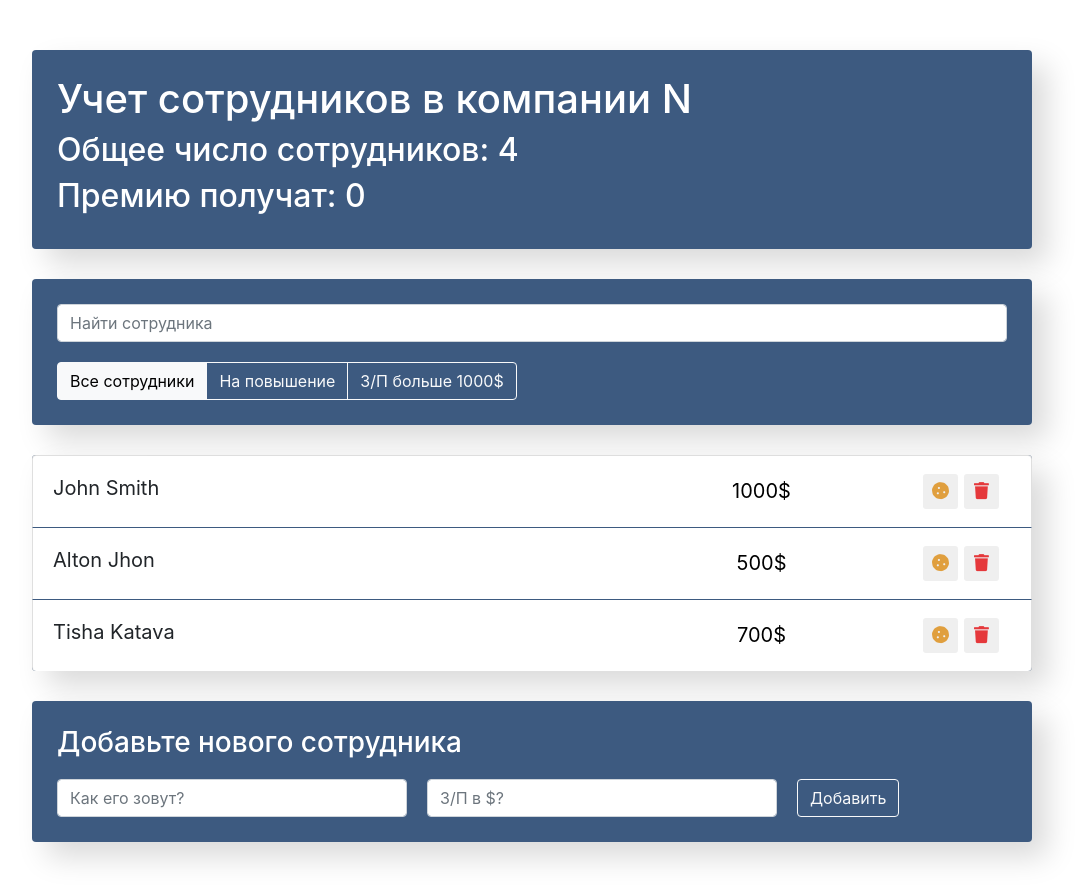
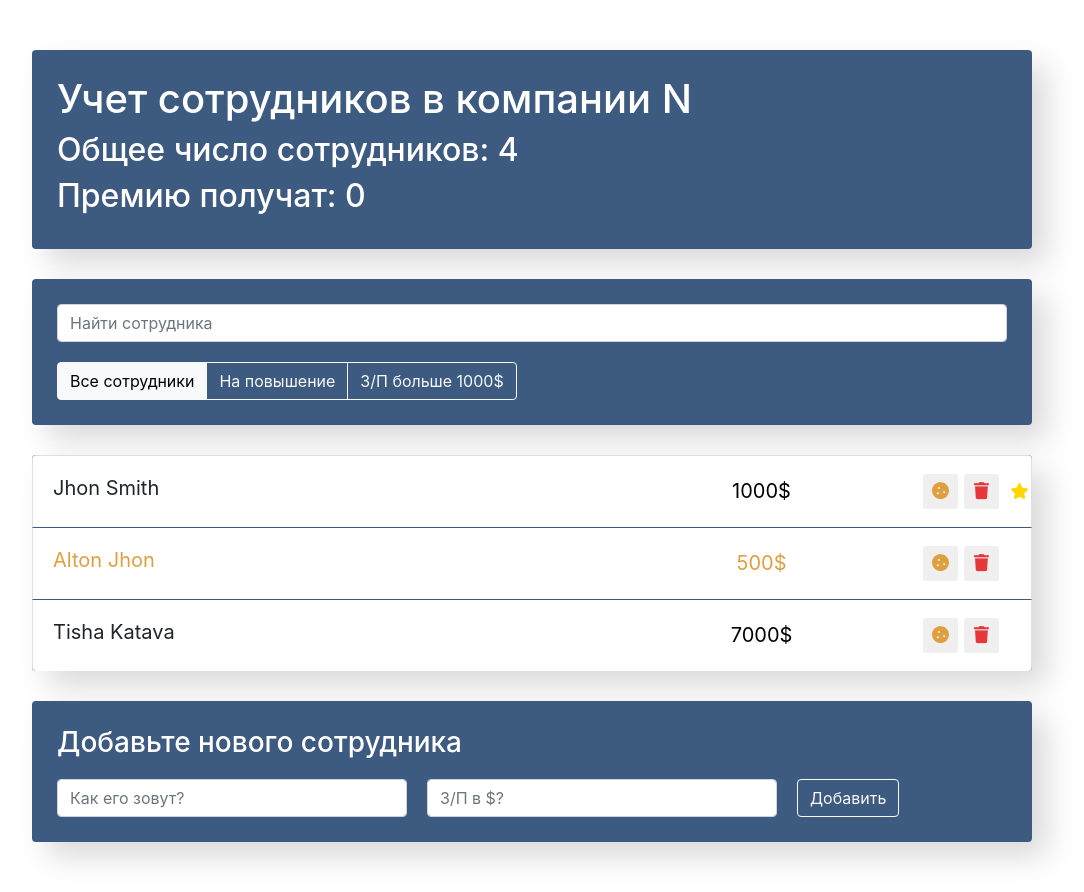
Before and after one commit to Alekon-11/employees-vue-app, a Vue app: page / in a window 1280 px wide. Shown: the whole page, without its empty margins (108-1192 px from the left). Built offline with nearby package versions, Linux system fonts and the light colour scheme.

Commit message:
Feat: added removal, promotion and reward to an employee

```diff
--- a/src/App.vue
+++ b/src/App.vue
@@ -4,20 +4,53 @@
 
         <div class="search-panel">
             <EmployeesSearch />
-            <EmployeesFIlter />
+            <EmployeesFilter />
         </div>
 
-        <EmployeesList />
+        <EmployeesList
+            @remove-employee="removeEmployee"
+            @toggle-increase="toggleIncrease"
+            @toggle-reward="toggleReward"
+            :employees="employees"
+        />
         <EmployeesAddForm />
     </div>
 </template>
 
 <script setup lang="ts">
+import { ref } from 'vue'
 import EmployeesAddForm from './components/EmployeesAddForm.vue'
-import EmployeesFIlter from './components/EmployeesFIlter.vue'
+import EmployeesFilter from './components/EmployeesFilter.vue'
 import EmployeesHeader from './components/EmployeesHeader.vue'
 import EmployeesList from './components/EmployeesList.vue'
 import EmployeesSearch from './components/EmployeesSearch.vue'
+
+import type { Employee } from './interfaces/Employee'
+
+const employees = ref<Employee[]>([
+    { name: 'Jhon Smith', salary: 1000, id: 0, increase: true, reward: false },
+    { name: 'Alton Jhon', salary: 500, id: 1, increase: false, reward: true },
+    { name: 'Tisha Katava', salary: 7000, id: 2, increase: false, reward: false }
+])
+
+const toggleIncrease = (id: number) => {
+    const targetEmployee = employees.value.find(item => item.id === id)
+
+    if (targetEmployee) {
+        targetEmployee.increase = !targetEmployee.increase
+    }
+}
+const toggleReward = (id: number) => {
+    const targetEmployee = employees.value.find(item => item.id === id)
+
+    if (targetEmployee) {
+        targetEmployee.reward = !targetEmployee.reward
+    }
+}
+const removeEmployee = (id: number) => {
+    const newList = employees.value.filter(item => item.id !== id)
+    employees.value = newList
+}
 </script>
 
 <style scoped>
--- /dev/null
+++ b/src/components/EmployeesItem.vue
@@ -0,0 +1,113 @@
+<template>
+    <li
+        class="list-group-item d-flex justify-content-between"
+        :class="{ increase: employee.increase, reward: employee.reward }"
+    >
+        <span class="list-group-item-label" @click="toggleIncrease">{{ employee.name }}</span>
+        <input type="text" class="list-group-item-input" :value="`${employee.salary}$`" />
+        <div class="d-flex justify-content-center align-items-center">
+            <button type="button" class="btn-cookie btn-sm" @click="toggleReward">
+                <i class="fas fa-cookie"></i>
+            </button>
+
+            <button type="button" class="btn-trash btn-sm" @click="removeEmployee">
+                <i class="fas fa-trash"></i>
+            </button>
+            <i class="fas fa-star"></i>
+        </div>
+    </li>
+</template>
+
+<script setup lang="ts">
+import type { Employee } from '../interfaces/Employee'
+
+interface Props {
+    employee: Employee
+}
+
+const emit = defineEmits<{
+    (e: 'toggleIncrease', id: number): void
+    (e: 'toggleReward', id: number): void
+    (e: 'removeEmployee', id: number): void
+}>()
+
+const prop = defineProps<Props>()
+
+const toggleIncrease = () => {
+    emit('toggleIncrease', prop.employee.id)
+}
+const toggleReward = () => {
+    emit('toggleReward', prop.employee.id)
+}
+const removeEmployee = () => {
+    emit('removeEmployee', prop.employee.id)
+}
+</script>
+
+<style scoped>
+.list-group-item {
+    padding: 15px 20px;
+    border-bottom: 1px solid #3d5a80;
+}
+
+.list-group-item:last-child {
+    border-bottom: none;
+}
+
+.list-group-item span {
+    line-height: 35px;
+    font-size: 20px;
+    cursor: pointer;
+    min-width: 550px;
+}
+
+.list-group-item input {
+    line-height: 35px;
+    font-size: 20px;
+    text-align: center;
+    border: 0;
+}
+
+.list-group-item button {
+    width: 35px;
+    height: 35px;
+    margin: 3px;
+    font-size: 17px;
+    border: none;
+    cursor: pointer;
+}
+
+.list-group-item .btn-cookie {
+    color: #e09f3e;
+}
+
+.list-group-item .btn-trash {
+    color: #e5383b;
+}
+
+.list-group-item .fa-star {
+    width: 35px;
+    height: 35px;
+    text-align: center;
+    line-height: 35px;
+    font-size: 16px;
+    color: #ffd700;
+    transition: 0.3s all;
+    transform: translateX(30px);
+    opacity: 0;
+}
+
+.list-group-item.increase .fa-star {
+    opacity: 1;
+    transform: translateX(0px);
+}
+
+.list-group-item.reward .list-group-item-label,
+.list-group-item.reward .list-group-item-input {
+    color: #e09f3e;
+}
+
+.list-group-item.reward .btn-star {
+    color: #aeaeae;
+}
+</style>
--- a/src/components/EmployeesList.vue
+++ b/src/components/EmployeesList.vue
@@ -1,51 +1,42 @@
 <template>
     <ul class="app-list list-group">
-        <li class="list-group-item d-flex justify-content-between">
-            <span class="list-group-item-label">John Smith</span>
-            <input type="text" class="list-group-item-input" value="1000$" />
-            <div class="d-flex justify-content-center align-items-center">
-                <button type="button" class="btn-cookie btn-sm">
-                    <i class="fas fa-cookie"></i>
-                </button>
-
-                <button type="button" class="btn-trash btn-sm">
-                    <i class="fas fa-trash"></i>
-                </button>
-                <i class="fas fa-star"></i>
-            </div>
-        </li>
-        <li class="list-group-item d-flex justify-content-between">
-            <span class="list-group-item-label">Alton Jhon</span>
-            <input type="text" class="list-group-item-input" value="500$" />
-            <div class="d-flex justify-content-center align-items-center">
-                <button type="button" class="btn-cookie btn-sm">
-                    <i class="fas fa-cookie"></i>
-                </button>
-
-                <button type="button" class="btn-trash btn-sm">
-                    <i class="fas fa-trash"></i>
-                </button>
-                <i class="fas fa-star"></i>
-            </div>
-        </li>
-        <li class="list-group-item d-flex justify-content-between">
-            <span class="list-group-item-label">Tisha Katava</span>
-            <input type="text" class="list-group-item-input" value="700$" />
-            <div class="d-flex justify-content-center align-items-center">
-                <button type="button" class="btn-cookie btn-sm">
-                    <i class="fas fa-cookie"></i>
-                </button>
-
-                <button type="button" class="btn-trash btn-sm">
-                    <i class="fas fa-trash"></i>
-                </button>
-                <i class="fas fa-star"></i>
-            </div>
-        </li>
+        <EmployeesItem
+            @toggle-increase="toggleIncrease"
+            @remove-employee="removeEmployee"
+            @toggle-reward="toggleReward"
+            v-for="employee in employees"
+            :employee="employee"
+            :key="employee.id"
+        />
     </ul>
 </template>
 
-<script setup lang="ts"></script>
+<script setup lang="ts">
+import EmployeesItem from './EmployeesItem.vue'
+import type { Employee } from '../interfaces/Employee'
+
+interface Props {
+    employees: Employee[]
+}
+
+defineProps<Props>()
+
+const emit = defineEmits<{
+    (e: 'toggleIncrease', id: number): void
+    (e: 'toggleReward', id: number): void
+    (e: 'removeEmployee', id: number): void
+}>()
+
+const toggleIncrease = (id: number) => {
+    emit('toggleIncrease', id)
+}
+const toggleReward = (id: number) => {
+    emit('toggleReward', id)
+}
+const removeEmployee = (id: number) => {
+    emit('removeEmployee', id)
+}
+</script>
 
 <style scoped>
 .app-list {
@@ -55,70 +46,4 @@
     box-shadow: 15px 15px 30px rgba(0, 0, 0, 0.15);
     color: #fff;
 }
-
-.list-group-item {
-    padding: 15px 20px;
-    border-bottom: 1px solid #3d5a80;
-}
-
-.list-group-item:last-child {
-    border-bottom: none;
-}
-
-.list-group-item span {
-    line-height: 35px;
-    font-size: 20px;
-    cursor: pointer;
-    min-width: 550px;
-}
-
-.list-group-item input {
-    line-height: 35px;
-    font-size: 20px;
-    text-align: center;
-    border: 0;
-}
-
-.list-group-item button {
-    width: 35px;
-    height: 35px;
-    margin: 3px;
-    font-size: 17px;
-    border: none;
-    cursor: pointer;
-}
-
-.list-group-item .btn-cookie {
-    color: #e09f3e;
-}
-
-.list-group-item .btn-trash {
-    color: #e5383b;
-}
-
-.list-group-item .fa-star {
-    width: 35px;
-    height: 35px;
-    text-align: center;
-    line-height: 35px;
-    font-size: 16px;
-    color: #ffd700;
-    transition: 0.3s all;
-    transform: translateX(30px);
-    opacity: 0;
-}
-
-.list-group-item.like .fa-star {
-    opacity: 1;
-    transform: translateX(0px);
-}
-
-.list-group-item.increase .list-group-item-label,
-.list-group-item.increase .list-group-item-input {
-    color: #e09f3e;
-}
-
-.list-group-item.increase .btn-star {
-    color: #aeaeae;
-}
 </style>
--- /dev/null
+++ b/src/interfaces/Employee.ts
@@ -0,0 +1,7 @@
+export interface Employee {
+    name: string
+    salary: number
+    id: number
+    increase: boolean
+    reward: boolean
+}
```
